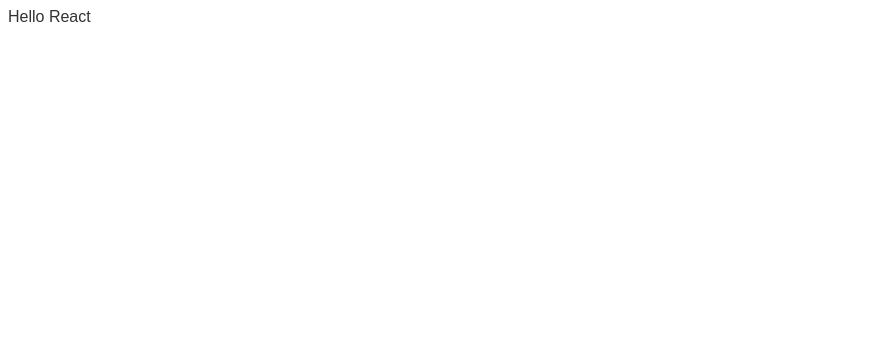
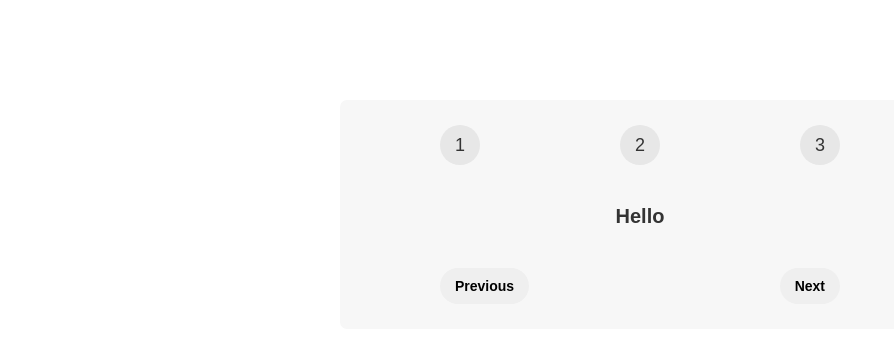
Before and after one commit to Chinmay045/Jonas-06, a JavaScript app in the folder steps/: page / in a window 1280 px wide. Shown: the top 342 px of the page, without its empty margins (0-894 px from the left). Built offline with nearby package versions, Linux system fonts and the light colour scheme; the HTML template or start-up script is replaced by a standard one.

Commit message:
add structure of the ui

```diff
--- a/steps/src/App.js
+++ b/steps/src/App.js
@@ -1,5 +1,18 @@
 
 
 export default function App() {
-  return <div>Hello React</div>
+  return <div className="steps">
+    <div className="numbers">
+      <div>1</div>
+      <div>2</div>
+      <div>3</div>
+    </div>
+
+    <p className="message">Hello</p>
+
+    <div className="buttons">
+      <button>Previous</button>
+      <button>Next</button>
+    </div>
+  </div>
 }
```
